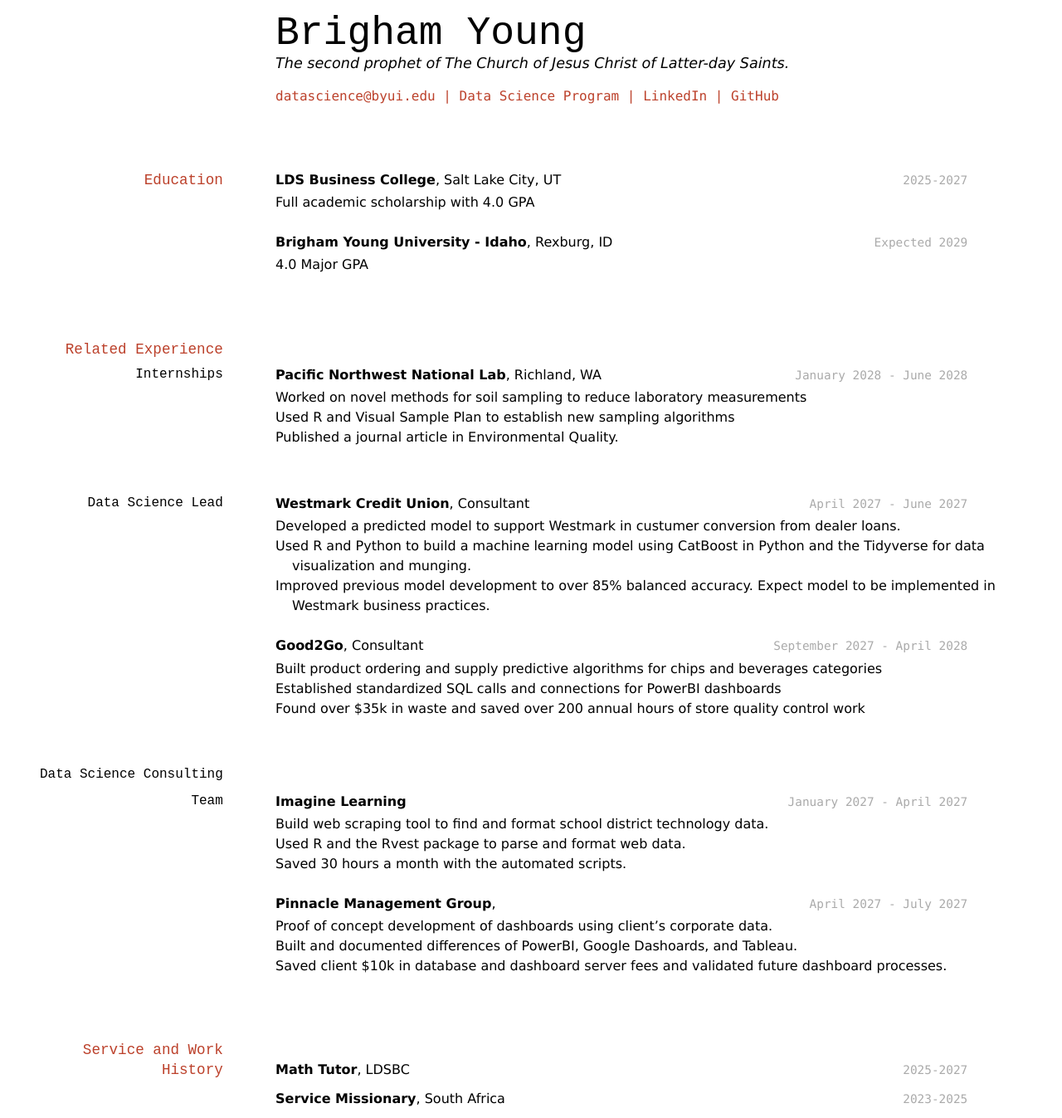
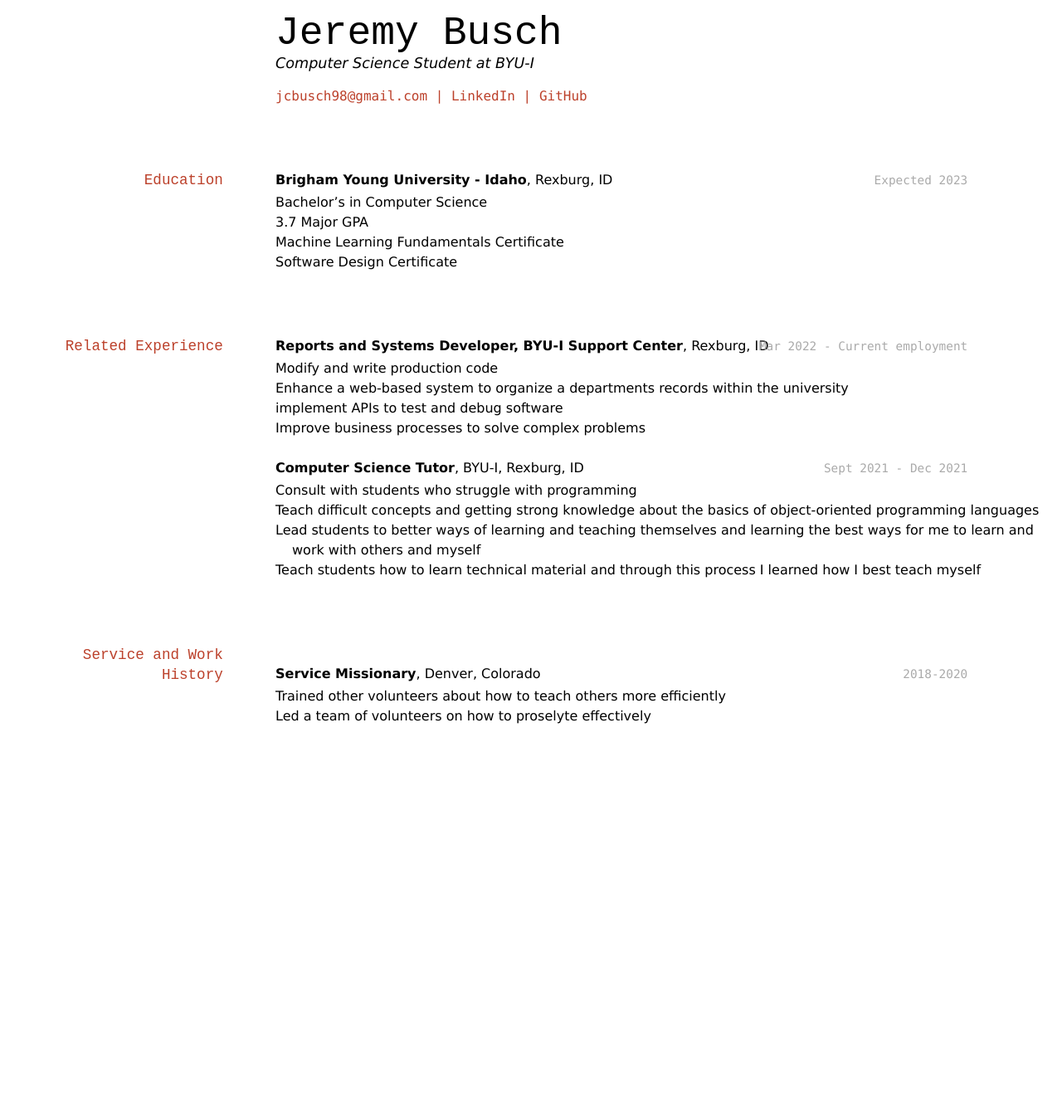
Before and after one commit to JeremyCBusch/busch-resume-v2, a Jekyll site: the page built from docs/index.md, in a window 1280 px wide. Shown: the whole page at 83% size. Built offline with Jekyll 4.4.1, drawn with Linux system fonts in a browser that asks for light colours; after the commit the page ends 900 px from its top, so only the background shows below that.

Commit message:
Update index.md

```diff
--- a/docs/index.md
+++ b/docs/index.md
@@ -1,86 +1,51 @@
 ---
 layout: cv
-title: Brigham Young's Resume
+title: Jeremy Busch's Resume
 ---
-# Brigham Young
-The second prophet of The Church of Jesus Christ of Latter-day Saints.
+# Jeremy Busch
+Computer Science Student at BYU-I
 
 <div id="webaddress">
-<a href="datascience@byui.edu">datascience@byui.edu</a>
-| <a href="https://byuidatascience.github.io/development.html">Data Science Program</a>
-| <a href="https://www.linkedin.com/groups/13537407/">LinkedIn</a>
-| <a href="https://github.com/byuids-resumes">GitHub</a>
+<a href="jcbusch98@gmail.com ">jcbusch98@gmail.com </a>
+| <a href="www.linkedin.com/in/jeremy-busch">LinkedIn</a>
+| <a href="https://github.com/JeremyCBusch">GitHub</a>
 </div>
 
 <!-- https://www.monique.tech/the-art-of-markdown -->
 
 ## Education
 
-`2025-2027`
-__LDS Business College__, Salt Lake City, UT
-
-- Full academic scholarship with 4.0 GPA
-
-`Expected 2029`
+`Expected 2023`
 __Brigham Young University - Idaho__, Rexburg, ID
 
-- 4.0 Major GPA
-
+- Bachelor's in Computer Science
+- 3.7 Major GPA
+- Machine Learning Fundamentals Certificate
+- Software Design Certificate
 
 ## Related Experience
 
-### Internships
+`Mar 2022 - Current employment`
+__Reports and Systems Developer, BYU-I Support Center__, Rexburg, ID
 
-`January 2028 - June 2028`
-__Pacific Northwest National Lab__, Richland, WA
+- Modify and write production code
+- Enhance a web-based system to organize a departments records within the university
+- implement APIs to test and debug software
+- Improve business processes to solve complex problems
 
-- Worked on novel methods for soil sampling to reduce laboratory measurements
-- Used R and Visual Sample Plan to establish new sampling algorithms
-- Published a journal article in Environmental Quality.
-
-### Data Science Lead
-
-`April 2027 - June 2027`
-__Westmark Credit Union__, Consultant
-
-- Developed a predicted model to support Westmark in custumer conversion from dealer loans.
-- Used R and Python to build a machine learning model using CatBoost in Python and the Tidyverse for data visualization and munging.
-- Improved previous model development to over 85% balanced accuracy. Expect model to be implemented in Westmark business practices.
-
-`September 2027 - April 2028`
-__Good2Go__, Consultant
-
-- Built product ordering and supply predictive algorithms for chips and beverages categories
-- Established standardized SQL calls and connections for PowerBI dashboards
-- Found over $35k in waste and saved over 200 annual hours of store quality control work
-
-### Data Science Consulting Team
-
-`January 2027 - April 2027`
-__Imagine Learning__
-
-- Build web scraping tool to find and format school district technology data.
-- Used R and the Rvest package to parse and format web data.
-- Saved 30 hours a month with the automated scripts.
-
-`April 2027 - July 2027`
-__Pinnacle Management Group__,
-
-- Proof of concept development of dashboards using client's corporate data.
-- Built and documented differences of PowerBI, Google Dashoards, and Tableau.
-- Saved client $10k in database and dashboard server fees and validated future dashboard processes.
-
+`Sept 2021 - Dec 2021`
+__Computer Science Tutor__, BYU-I, Rexburg, ID
+- Consult with students who struggle with programming
+- Teach difficult concepts and getting strong knowledge about the basics of object-oriented programming languages
+- Lead students to better ways of learning and teaching themselves and learning the best ways for me to learn and work with others and myself
+- Teach students how to learn technical material and through this process I learned how I best teach myself
 
 ## Service and Work History
 
-`2025-2027`
-__Math Tutor__, LDSBC
-
-
-`2023-2025`
-__Service Missionary__, South Africa
-
-
+`2018-2020`
+__Service Missionary__, Denver, Colorado
+- Trained other volunteers about how to teach others more efficiently
+- Led a team of volunteers on how to proselyte effectively
 
 <!-- ### Footer
 
```
